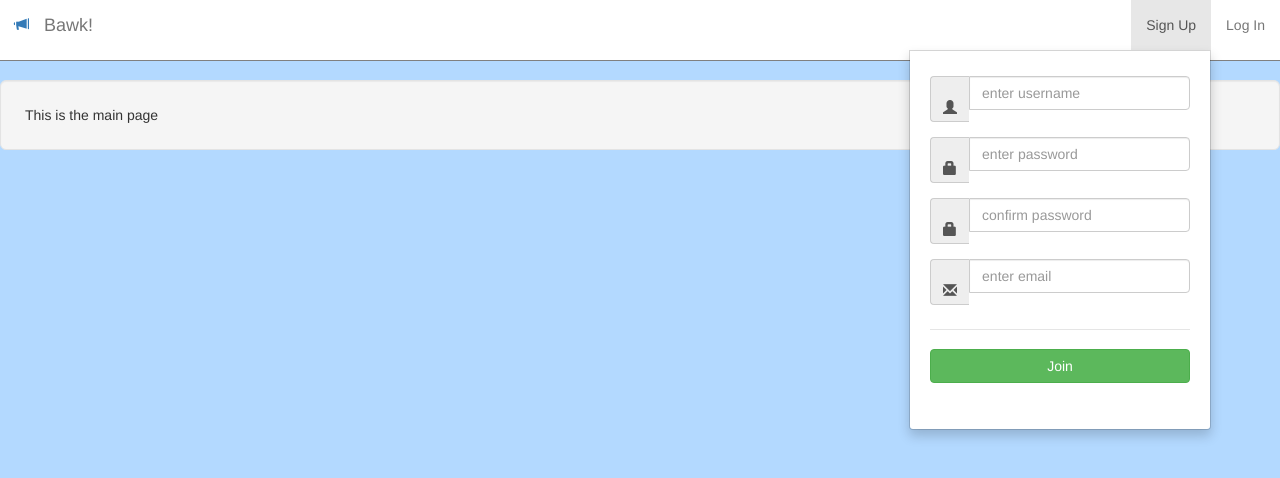
After one commit to paigen11/bawk, a Flask app: template templates/index.html in a window 1280 px wide, after a click on "Sign Up". The commit adds this page. Shown: the top 478 px of the page. Run offline with Flask 2, Linux system fonts and the light colour scheme; the template is opened without the code that fills it, so the values that code supplies are empty; some libraries are stand-ins or nearby versions.

Commit message:
Making progress

```diff
--- /dev/null
+++ b/compass/sass/layout/_login-dropdown.scss
@@ -0,0 +1,24 @@
+/* line 1, ../../../compass/sass/layout/login_dropdown.scss */
+.login-dropdown {
+  min-width: 300px;
+  margin: 0;
+  padding: 20px;
+}
+/* line 5, ../../../compass/sass/layout/login_dropdown.scss */
+.login-dropdown .button-holder {
+  padding-top: 10px;
+}
+/* line 8, ../../../compass/sass/layout/login_dropdown.scss */
+.login-dropdown .new-here {
+  text-align: center;
+  margin-top: 10px;
+}
+/* line 11, ../../../compass/sass/layout/login_dropdown.scss */
+.login-dropdown .new-here p {
+  margin-bottom: 0;
+}
+/* line 16, ../../../compass/sass/layout/login_dropdown.scss */
+.login-dropdown .alert {
+  height: 38px;
+  padding: 9px;
+}
--- /dev/null
+++ b/compass/sass/layout/_post.scss
@@ -0,0 +1,23 @@
+.post{
+	.post-wrapper{
+	background-color: #f5f8fa;
+	padding: 5px;
+	border-radius: 5px;
+	}
+
+	.avatar{
+	border-radius: 50%;
+	width: 40px;
+	height: 40px;
+	}
+
+	.username{
+		font-size: 18px;
+		margin-left: 10px;
+		font-weight: bold;
+	}
+
+	.glyphicon{
+		margin-left: 40px;
+	}
+}
--- /dev/null
+++ b/compass/sass/layout/_regi-dropdown.scss
@@ -0,0 +1,96 @@
+.regi-dropdown {
+	min-width: 300px;
+	margin: 0;
+	padding: 20px;
+	.button-holder {
+		padding-top: 10px;
+	}
+	.reg-success-wrapper {
+		margin: auto;
+		text-align: center !important;
+		margin-top: 55px;
+	}
+}
+
+@-webkit-keyframes checkmark {
+    0% {
+        stroke-dashoffset: 50px
+    }
+
+    100% {
+        stroke-dashoffset: 0
+    }
+}
+
+@-ms-keyframes checkmark {
+    0% {
+        stroke-dashoffset: 50px
+    }
+
+    100% {
+        stroke-dashoffset: 0
+    }
+}
+
+@keyframes checkmark {
+    0% {
+        stroke-dashoffset: 50px
+    }
+
+    100% {
+        stroke-dashoffset: 0
+    }
+}
+
+@-webkit-keyframes checkmark-circle {
+    0% {
+        stroke-dashoffset: 240px
+    }
+
+    100% {
+        stroke-dashoffset: 480px
+    }
+}
+
+@-ms-keyframes checkmark-circle {
+    0% {
+        stroke-dashoffset: 240px
+    }
+
+    100% {
+        stroke-dashoffset: 480px
+    }
+}
+
+@keyframes checkmark-circle {
+    0% {
+        stroke-dashoffset: 240px
+    }
+
+    100% {
+        stroke-dashoffset: 480px
+    }
+}
+
+/* other styles */
+/* .svg svg {
+    display: none
+}
+ */
+.inlinesvg .svg svg {
+    display: inline
+}
+
+/* .svg img {
+    display: none
+} */
+
+.icon--order-success svg path {
+    -webkit-animation: checkmark 0.25s ease-in-out 0.7s backwards;
+    animation: checkmark 0.25s ease-in-out 0.7s backwards
+}
+
+.icon--order-success svg circle {
+    -webkit-animation: checkmark-circle 0.6s ease-in-out backwards;
+    animation: checkmark-circle 0.6s ease-in-out backwards
+}
--- a/compass/sass/styles.scss
+++ b/compass/sass/styles.scss
@@ -1,3 +1,20 @@
+@import "layout/regi-dropdown";
+@import "layout/login-dropdown";
+@import 'layout/post';
+
 body{
-	background-color: #1d96d7;
+	background-color: #b3d9ff;
+	margin-top: 80px;
 }
+
+.navbar-fixed-top {
+	background-color: #ffffff;
+	border-bottom: 1px solid gray;
+
+	.glyphicon {
+		max-width: 40px;
+		margin-top: 16px;
+	}
+
+
+}
--- a/main.py
+++ b/main.py
@@ -1,4 +1,85 @@
 # import flask stuff
-from flask import Flask, render_template, redirect
+from flask import Flask, render_template, redirect, request, jsonify
 # import the mysql module
-from mysqlext.MySQL import MySQL
+from flaskext.mysql import MySQL
+import bcrypt as bcrypt
+
+# set up mysql connection here later
+mysql = MySQL()
+app = Flask(__name__)
+app.config['MYSQL_DATABASE_USER'] = 'x'
+app.config['MYSQL_DATABASE_PASSWORD'] = 'x'
+app.config['MYSQL_DATABASE_DB'] = 'bawk_db'
+app.config['MYSQL_DATABASE_HOST'] = '127.0.0.1'
+mysql.init_app(app)
+
+conn = mysql.connect()
+cursor = conn.cursor()
+
+app.secret_key = "FHNOGVOIWHWNQFQW(FHGNRUOGEWOUGHEW"
+
+@app.route('/')
+def index():
+	return render_template('index.html')
+
+@app.route('/register')
+def register():
+	if request.args.get('username'):
+		# the username variable is set in the query string
+		return render_template('index.html',
+			message = "That username is already taken.")
+	else:
+		return render_template('index.html')
+
+@app.route('/register_submit', methods=['POST'])
+def register_submit():
+	data = request.get_json()
+	username = data['username']
+	# first check to see if username is already taken. this means a select statement
+	check_username_query = "SELECT * FROM user WHERE username = '%s'" % username
+	# print check_username_query
+	cursor.execute(check_username_query)
+	check_username_result = cursor.fetchone()
+	if check_username_result is None:
+		#no match. insert
+		email = data['email']
+		password = data['password'].encode('utf-8')
+		hashed_password = bcrypt.hashpw(password, bcrypt.gensalt())
+		username_insert_query = "INSERT INTO user (username, password, email) VALUES ('%s', '%s', '%s')" % (username, hashed_password, email)
+		cursor.execute(username_insert_query)
+		conn.commit()
+		return "You are logged in type page"
+	else:
+		# second if it is taken, send them back to the register page with a message
+		# if it's not taken then insert the user into mysql
+		return redirect('/index?username=taken')
+
+
+
+@app.route('/login_submit', methods=['POST'])
+def login_submit():
+	data = request.get_json()
+	username = data['username']
+	password = data['password']
+
+	check_password_query = "SELECT password FROM user where username = '%s'" % username
+	cursor.execute(check_password_query)
+
+	check_password_result = cursor.fetchone()
+	# to check a hash against english:
+	if bcrypt.hashpw(password.encode('utf-8'), check_password_result[0].encode('utf-8')) == check_password_result[0].encode('utf-8'):
+		#we have a match
+		print "Match!"
+		return 'true';
+
+@app.route('/get_posts', methods=['GET'])
+def get_posts():
+	get_posts_query = "SELECT bawks.avatar, user.username, content, total_votes, time, location FROM bawks JOIN user ON user_id = user.id"
+	cursor.execute(get_posts_query)
+
+	get_post_result = cursor.fetchall()
+	return jsonify(get_post_result)
+
+
+if __name__ == '__main__':
+	app.run(debug=True)
--- a/static/css/styles.css
+++ b/static/css/styles.css
@@ -1,4 +1,163 @@
-/* line 1, ../../compass/sass/styles.scss */
+/* line 1, ../../compass/sass/layout/_regi-dropdown.scss */
+.regi-dropdown {
+  min-width: 300px;
+  margin: 0;
+  padding: 20px;
+}
+/* line 5, ../../compass/sass/layout/_regi-dropdown.scss */
+.regi-dropdown .button-holder {
+  padding-top: 10px;
+}
+/* line 8, ../../compass/sass/layout/_regi-dropdown.scss */
+.regi-dropdown .reg-success-wrapper {
+  margin: auto;
+  text-align: center !important;
+  margin-top: 55px;
+}
+
+@-webkit-keyframes checkmark {
+  0% {
+    stroke-dashoffset: 50px;
+  }
+  100% {
+    stroke-dashoffset: 0;
+  }
+}
+@-ms-keyframes checkmark {
+  0% {
+    stroke-dashoffset: 50px;
+  }
+  100% {
+    stroke-dashoffset: 0;
+  }
+}
+@keyframes checkmark {
+  0% {
+    stroke-dashoffset: 50px;
+  }
+  100% {
+    stroke-dashoffset: 0;
+  }
+}
+@-webkit-keyframes checkmark-circle {
+  0% {
+    stroke-dashoffset: 240px;
+  }
+  100% {
+    stroke-dashoffset: 480px;
+  }
+}
+@-ms-keyframes checkmark-circle {
+  0% {
+    stroke-dashoffset: 240px;
+  }
+  100% {
+    stroke-dashoffset: 480px;
+  }
+}
+@keyframes checkmark-circle {
+  0% {
+    stroke-dashoffset: 240px;
+  }
+  100% {
+    stroke-dashoffset: 480px;
+  }
+}
+/* other styles */
+/* .svg svg {
+    display: none
+}
+ */
+/* line 80, ../../compass/sass/layout/_regi-dropdown.scss */
+.inlinesvg .svg svg {
+  display: inline;
+}
+
+/* .svg img {
+    display: none
+} */
+/* line 88, ../../compass/sass/layout/_regi-dropdown.scss */
+.icon--order-success svg path {
+  -webkit-animation: checkmark 0.25s ease-in-out 0.7s backwards;
+  animation: checkmark 0.25s ease-in-out 0.7s backwards;
+}
+
+/* line 93, ../../compass/sass/layout/_regi-dropdown.scss */
+.icon--order-success svg circle {
+  -webkit-animation: checkmark-circle 0.6s ease-in-out backwards;
+  animation: checkmark-circle 0.6s ease-in-out backwards;
+}
+
+/* line 1, ../../../compass/sass/layout/login_dropdown.scss */
+/* line 2, ../../compass/sass/layout/_login-dropdown.scss */
+.login-dropdown {
+  min-width: 300px;
+  margin: 0;
+  padding: 20px;
+}
+
+/* line 5, ../../../compass/sass/layout/login_dropdown.scss */
+/* line 8, ../../compass/sass/layout/_login-dropdown.scss */
+.login-dropdown .button-holder {
+  padding-top: 10px;
+}
+
+/* line 8, ../../../compass/sass/layout/login_dropdown.scss */
+/* line 12, ../../compass/sass/layout/_login-dropdown.scss */
+.login-dropdown .new-here {
+  text-align: center;
+  margin-top: 10px;
+}
+
+/* line 11, ../../../compass/sass/layout/login_dropdown.scss */
+/* line 17, ../../compass/sass/layout/_login-dropdown.scss */
+.login-dropdown .new-here p {
+  margin-bottom: 0;
+}
+
+/* line 16, ../../../compass/sass/layout/login_dropdown.scss */
+/* line 21, ../../compass/sass/layout/_login-dropdown.scss */
+.login-dropdown .alert {
+  height: 38px;
+  padding: 9px;
+}
+
+/* line 2, ../../compass/sass/layout/_post.scss */
+.post .post-wrapper {
+  background-color: #f5f8fa;
+  padding: 5px;
+  border-radius: 5px;
+}
+/* line 8, ../../compass/sass/layout/_post.scss */
+.post .avatar {
+  border-radius: 50%;
+  width: 40px;
+  height: 40px;
+}
+/* line 14, ../../compass/sass/layout/_post.scss */
+.post .username {
+  font-size: 18px;
+  margin-left: 10px;
+  font-weight: bold;
+}
+/* line 20, ../../compass/sass/layout/_post.scss */
+.post .glyphicon {
+  margin-left: 40px;
+}
+
+/* line 5, ../../compass/sass/styles.scss */
 body {
-  background-color: #1d96d7;
+  background-color: #b3d9ff;
+  margin-top: 80px;
 }
+
+/* line 10, ../../compass/sass/styles.scss */
+.navbar-fixed-top {
+  background-color: #ffffff;
+  border-bottom: 1px solid gray;
+}
+/* line 14, ../../compass/sass/styles.scss */
+.navbar-fixed-top .glyphicon {
+  max-width: 40px;
+  margin-top: 16px;
+}
--- /dev/null
+++ b/static/js/angular-cookies.min.js
@@ -0,0 +1,9 @@
+/*
+ AngularJS v1.5.8
+ (c) 2010-2016 Google, Inc. http://angularjs.org
+ License: MIT
+*/
+(function(n,c){'use strict';function l(b,a,g){var d=g.baseHref(),k=b[0];return function(b,e,f){var g,h;f=f||{};h=f.expires;g=c.isDefined(f.path)?f.path:d;c.isUndefined(e)&&(h="Thu, 01 Jan 1970 00:00:00 GMT",e="");c.isString(h)&&(h=new Date(h));e=encodeURIComponent(b)+"="+encodeURIComponent(e);e=e+(g?";path="+g:"")+(f.domain?";domain="+f.domain:"");e+=h?";expires="+h.toUTCString():"";e+=f.secure?";secure":"";f=e.length+1;4096<f&&a.warn("Cookie '"+b+"' possibly not set or overflowed because it was too large ("+
+f+" > 4096 bytes)!");k.cookie=e}}c.module("ngCookies",["ng"]).provider("$cookies",[function(){var b=this.defaults={};this.$get=["$$cookieReader","$$cookieWriter",function(a,g){return{get:function(d){return a()[d]},getObject:function(d){return(d=this.get(d))?c.fromJson(d):d},getAll:function(){return a()},put:function(d,a,m){g(d,a,m?c.extend({},b,m):b)},putObject:function(d,b,a){this.put(d,c.toJson(b),a)},remove:function(a,k){g(a,void 0,k?c.extend({},b,k):b)}}}]}]);c.module("ngCookies").factory("$cookieStore",
+["$cookies",function(b){return{get:function(a){return b.getObject(a)},put:function(a,c){b.putObject(a,c)},remove:function(a){b.remove(a)}}}]);l.$inject=["$document","$log","$browser"];c.module("ngCookies").provider("$$cookieWriter",function(){this.$get=l})})(window,window.angular);
+//# sourceMappingURL=angular-cookies.min.js.map
--- /dev/null
+++ b/static/js/mainController.js
@@ -0,0 +1,64 @@
+var bawkApp = angular.module('bawkApp', ['ngRoute', 'ngCookies'], function($interpolateProvider){
+	$interpolateProvider.startSymbol('{$');
+    $interpolateProvider.endSymbol('$}');
+	});
+
+bawkApp.config(function($locationProvider) {
+    $locationProvider.html5Mode({
+      enabled: true,
+      requireBase: false
+    });
+});
+
+bawkApp.controller('mainController', function($scope, $http, $location, $cookies){
+
+	checkUsername()
+
+	if($location.path() == '/'){
+		$http.get('http://localhost:5000/get_posts', {
+
+		}).then(function successCallback(response){
+			console.log(response);
+			$scope.posts = response.data;
+			console.log($scope.posts);
+		})
+	}
+
+	// function to create profile for site
+	$scope.register = function(){
+		$http.post('http://localhost:5000/register_submit', {
+			username: $scope.username,
+			password: $scope.password,
+			email: $scope.email
+		})
+
+		console.log("success");
+	}
+
+	// function to log in after creating profile
+	$scope.login = function(){
+		$http.post('http://localhost:5000/login_submit', {
+			username: $scope.username,
+			password: $scope.password
+		}).then(function successCallback(response){
+			if(response.data == 'true'){
+				$scope.loggedIn = true;
+				$cookies.put('username', $scope.username);
+			}
+		})
+	}
+
+	//logout function
+	$scope.logout = function(){
+			$cookies.remove('username');
+			$scope.loggedIn = false;
+	};
+
+	// function to check if user's been to site before and log them back in when they return
+	function checkUsername(){
+		if($cookies.get('username') != null){
+			$scope.loggedIn = true;
+			$scope.username = $cookies.get('username');
+		}
+	}
+});
--- /dev/null
+++ b/templates/index.html
@@ -0,0 +1,30 @@
+{% extends 'layout.html' %}
+{% block body %}
+
+	<div class='well well-lg'>This is the main page</div>
+
+<div class='big-post' ng-repeat='post in posts'>
+	<div class='post'>
+		<div class='row'>
+			<div class='post-wrapper col-sm-10 col-sm-offset-1'>
+				<div>
+					<img class='avatar' src='/static/images/{$post[0]$}'>
+					<span class='username'>{$post[1]$}</span>
+				</div>
+				<div class='col-sm-8 col-sm-offset-1'>
+					<p>{$post[2]$}</p>
+				</div>
+				<div class='col-sm-1 col-sm-offset-1'>
+					<span class='glyphicon glyphicon-chevron-up' aria-hidden='true'></span>
+					<h5>Votes: <span>{$post[3]$}</span></h5>
+					<span class='glyphicon glyphicon-chevron-down' aria-hidden='true'></span>
+				</div>
+				<div class='col-sm-10'>
+					<hr>
+					<p>{$post[4]$} * {$post[5]$}</p>
+				</div>
+			</div>
+		</div>
+	</div>
+
+{% endblock %}
--- /dev/null
+++ b/templates/layout.html
@@ -0,0 +1,169 @@
+<!DOCTYPE html>
+<html ng-app='bawkApp'>
+<head>
+	<title>Bawk!</title>
+
+	<!-- Latest compiled and minified CSS -->
+	<link rel="stylesheet" href="https://maxcdn.bootstrapcdn.com/bootstrap/3.3.7/css/bootstrap.min.css" integrity="sha384-BVYiiSIFeK1dGmJRAkycuHAHRg32OmUcww7on3RYdg4Va+PmSTsz/K68vbdEjh4u" crossorigin="anonymous">
+
+	<link rel='stylesheet' type='text/css' href='/static/css/styles.css'>
+
+	<script src="https://ajax.googleapis.com/ajax/libs/jquery/2.2.4/jquery.min.js"></script>
+
+	<!-- Latest compiled and minified JavaScript -->
+	<script src="https://maxcdn.bootstrapcdn.com/bootstrap/3.3.7/js/bootstrap.min.js" integrity="sha384-Tc5IQib027qvyjSMfHjOMaLkfuWVxZxUPnCJA7l2mCWNIpG9mGCD8wGNIcPD7Txa" crossorigin="anonymous"></script>
+
+	<script src='https://ajax.googleapis.com/ajax/libs/angularjs/1.5.8/angular.min.js'></script>
+	<script src="/static/js/angular-route.min.js"></script>
+	<script src="/static/js/angular-cookies.min.js"></script>
+	<script src='/static/js/mainController.js'></script>
+
+
+</head>
+<body ng-controller='mainController'>
+
+<nav class="nav navbar-default navbar-fixed-top">
+    <div class="container-fluid">
+        <div class="navbar-header">
+            <button type="button" data-toggle="collapse" data-target="#navbar-collapse-1" aria-expanded="false" class="navbar-toggle collapsed">
+                <span class="sr-only">Toggle navigation</span>
+                <span class="icon-bar"></span>
+                <span class="icon-bar"></span>
+                <span class="icon-bar"></span>
+            </button>
+            <a href="#/" class="navbar-left"><span class='glyphicon glyphicon-bullhorn' aria-hidden='true'></a><p class="navbar-brand">Bawk!</p>
+        </div>
+        <div id="navbar-collapse-1" class="collapse navbar-collapse">
+            <ul class="nav navbar-nav navbar-right">
+                <li ng-show="loggedIn" class="dropdown">
+					<p class="navbar-text dropdown-toggle" id="dropdownMenu3" data-toggle="dropdown" aria-haspopup="true" aria-expanded="true">Signed in as {$username$} <span class="caret"></span></p>
+					 <ul class="dropdown-menu" aria-labelledby="dropdownMenu3">
+					    <li><a href="#">Profile</a></li>
+					    <li role="separator" class="divider"></li>
+					    <li><a ng-click="logout()" ng-href="/#/">Log Out</a></li>
+					  </ul>
+                </li>
+                <li class="dropdown" >
+                    <a id="sign-up-btn" ng-href="/" class="dropdown-toggle" data-toggle="dropdown" ng-hide="loggedIn">Sign Up</a>
+                    <ul class="dropdown-menu">
+						<li>
+							<div class="col-sm-10 regi-dropdown">
+								<form ng-submit="register()" id="regi-form">
+
+									<div class="row">
+										<div class="form-group col-sm-12">
+											<div class="input-group">
+												<span class="input-group-addon" id="basic-addon1"><span class="glyphicon glyphicon-user"></span></span>
+
+												<input type="text" ng-model="username" placeholder="enter username" minlength="4" maxlength="50" class="form-control">
+											</div>
+										</div>
+									</div>
+
+									<div class="row">
+										<div class="form-group col-sm-12">
+											<div class="input-group">
+												<span class="input-group-addon" id="basic-addon1"><span class="glyphicon glyphicon-lock"></span></span>
+												<input type="password" ng-model="password" placeholder="enter password" minlength="4" maxlength="50" class="form-control">
+											</div>
+										</div>
+									</div>
+
+									<div class="row">
+										<div class="form-group col-sm-12">
+											<div class="input-group">
+												<span class="input-group-addon" id="basic-addon1"><span class="glyphicon glyphicon-lock"></span></span>
+
+												<input type="password" ng-model="password2" placeholder="confirm password" minlength="4" maxlength="50" class="form-control">
+											</div>
+										</div>
+									</div>
+
+									<div class="row">
+										<div class="form-group col-sm-12">
+											<div class="input-group">
+												<span class="input-group-addon" id="basic-addon1"><span class="glyphicon glyphicon-envelope"></span></span>
+												<input type="email" ng-model="email" placeholder="enter email" minlength="4" maxlength="50" class="form-control">
+											</div>
+										</div>
+									</div>
+
+									<li role="separator" class="divider"></li>
+
+									<div class="button-holder">
+										<button type="submit" class="btn btn-success col-sm-12">Join</button>
+									</div>
+
+									<div class="reg-success-wrapper">
+										<span ng-show="regSuccessful" class="reg-success icon icon--order-success svg">
+								        	<svg xmlns="http://www.w3.org/2000/svg" width="72px" height="72px">
+									        	<g fill="none" stroke="#8EC343" stroke-width="2">
+									            	<circle cx="36" cy="36" r="35" style="stroke-dasharray:240px, 240px; stroke-dashoffset: 480px;"></circle>
+									            	<path d="M17.417,37.778l9.93,9.909l25.444-25.393" style="stroke-dasharray:50px, 50px; stroke-dashoffset: 0px;"></path>
+									            </g>
+									          </svg>
+					        			</span>
+			        				</div>
+
+								</form>
+							</div>
+						</li>
+					</ul>
+                </li>
+                <li class="dropdown" ng-hide="loggedIn">
+                    <a ng-href="/" class="dropdown-toggle" data-toggle="dropdown">Log In</a>
+                    <ul class="dropdown-menu">
+						<li>
+							<div class="col-sm-10 login-dropdown">
+								<form ng-submit="login()" id="login-form">
+
+									<div class="row">
+										<div class="form-group col-sm-12">
+											<div class="input-group">
+												<span class="input-group-addon" id="basic-addon1"><span class="glyphicon glyphicon-user"></span></span>
+
+												<input type="text" ng-model="username" placeholder="username" minlength="4" maxlength="50" class="form-control">
+											</div>
+										</div>
+									</div>
+
+									<div ng-show="badUser" class="alert alert-danger" role="alert">Invalid Username</div>
+
+									<div class="row">
+										<div class="form-group col-sm-12">
+											<div class="input-group">
+												<span class="input-group-addon" id="basic-addon1"><span class="glyphicon glyphicon-lock"></span></span>
+												<input type="password" ng-model="password" placeholder="password" minlength="4" maxlength="50" class="form-control">
+											</div>
+										</div>
+									</div>
+
+									<div ng-show="badPass" class="alert alert-danger" role="alert">Invalid Password</div>
+
+									<li role="separator" class="divider"></li>
+
+									<div class="button-holder">
+										<button type="submit" class="btn btn-success col-sm-12">Log In</button>
+									</div>
+
+
+									<div class="new-here col-sm-12">
+										<p>New here? <a href="/">Sign Up</a></p>
+									</div>
+
+
+								</form>
+							</div>
+						</li>
+					</ul>
+                </li>
+            </ul>
+    	</div>
+    </div>
+</nav>
+
+	<!-- nav bar goes here -->
+	{% block body %}{% endblock %}
+
+</body>
+</html>
```
Also changed, not shown: readme.md, static/images/kitten.jpg (added), static/images/megaphone.svg (added), static/js/angular-route.min.js (added).
